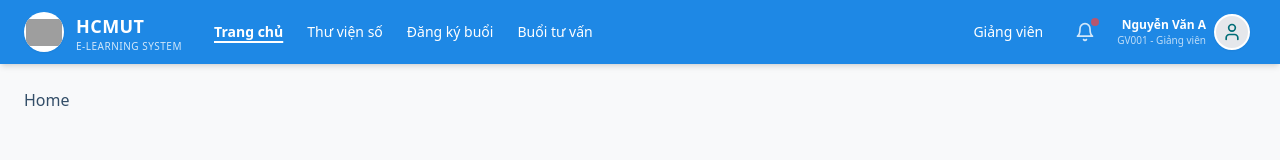
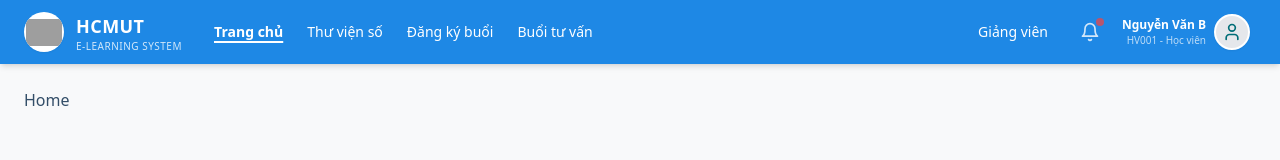
Before and after one commit to nghiem2705/BTL_CNPM, a React (Create React App) app in the folder frontend/: page /student/home in a window 1280 px wide. Shown: the top 160 px of the page. Built offline with nearby package versions, Linux system fonts and the light colour scheme; grey boxes are pictures that could not be loaded.

Commit message:
Update user profile information in student header; change name to Nguyễn Văn B and role to Học viên for improved accuracy.

```diff
--- a/frontend/src/layout/student/Header/index.jsx
+++ b/frontend/src/layout/student/Header/index.jsx
@@ -88,8 +88,8 @@ const Header = () => {
                 {/* User Profile */}
                 <div className="flex items-center gap-2 cursor-pointer hover:bg-[#005058] p-1.5 rounded-lg transition-colors">
                     <div className="text-right hidden lg:block">
-                        <p className="text-xs font-bold">Nguyễn Văn A</p>
-                        <p className="text-[10px] opacity-70">GV001 - Giảng viên</p>
+                        <p className="text-xs font-bold">Nguyễn Văn B</p>
+                        <p className="text-[10px] opacity-70">HV001 - Học viên</p>
                     </div>
                     <div className="w-9 h-9 bg-gray-200 rounded-full flex items-center justify-center text-[#006D77] border-2 border-white shadow-sm">
                         <User size={20} />
```
